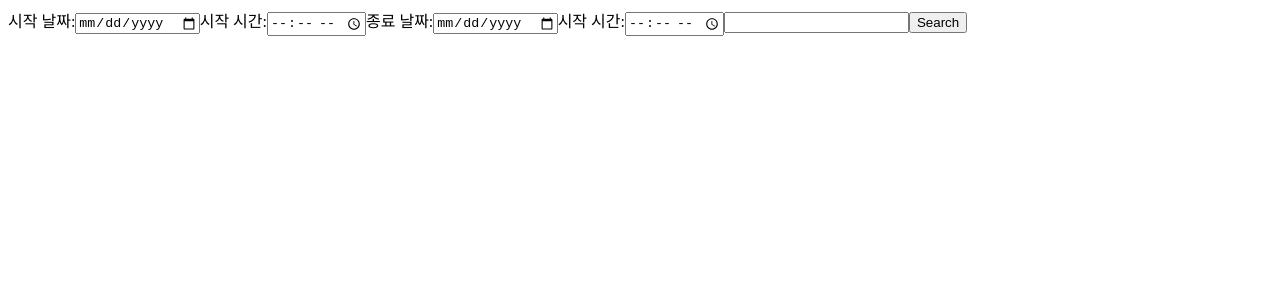
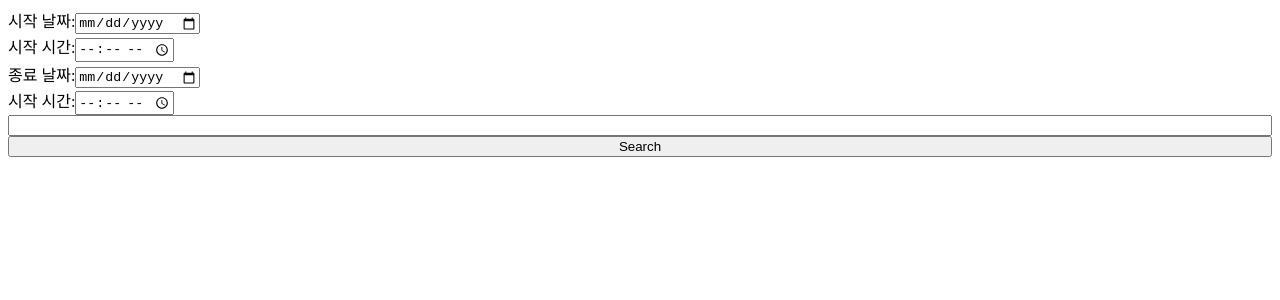
Before and after one commit to wndrms/re-graph, a React (Create React App) app: page /search in a window 1280 px wide. Shown: the top 300 px of the page. Built offline with nearby package versions, Linux system fonts and the light colour scheme; no server answers; what neo4j-driver would draw is missing.

Commit message:
search css

```diff
--- a/src/components/Search.js
+++ b/src/components/Search.js
@@ -26,7 +26,7 @@ const SearchBar = () => {
     }
 
     return (
-        <form onSubmit={handleSubmit}>
+        <form onSubmit={handleSubmit} style={{'display': 'flex', 'flexDirection':'column'}}>
             <label>
                 시작 날짜:
                 <input type="date" name="startDate" value={startDate} onChange={(e) => setStartDate(e.target.value)}/>
```
